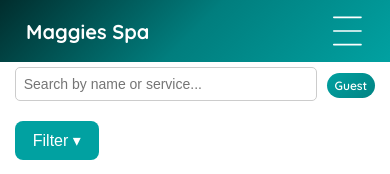
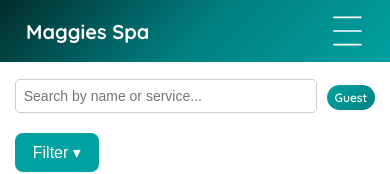
Before and after one commit to JOHNINDAKWA/maggiesspa, a React (Vite) app: page /appointments in a window 390 px wide. Shown: the top 174 px of the page. Built offline with nearby package versions, Linux system fonts and the light colour scheme; no server answers; sample sign-in values are in the browser's storage.

Commit message:
made updates to the appointments and users pages

```diff
--- a/src/Pages/Appointments/Appointments.css
+++ b/src/Pages/Appointments/Appointments.css
@@ -402,6 +402,9 @@
       padding: 16px;
       width: 95vw;
     }
+    .search-bar-with-user{
+      margin-top: 12px;
+    }
 
     .search-bar input {
       max-width: 100%;
```
